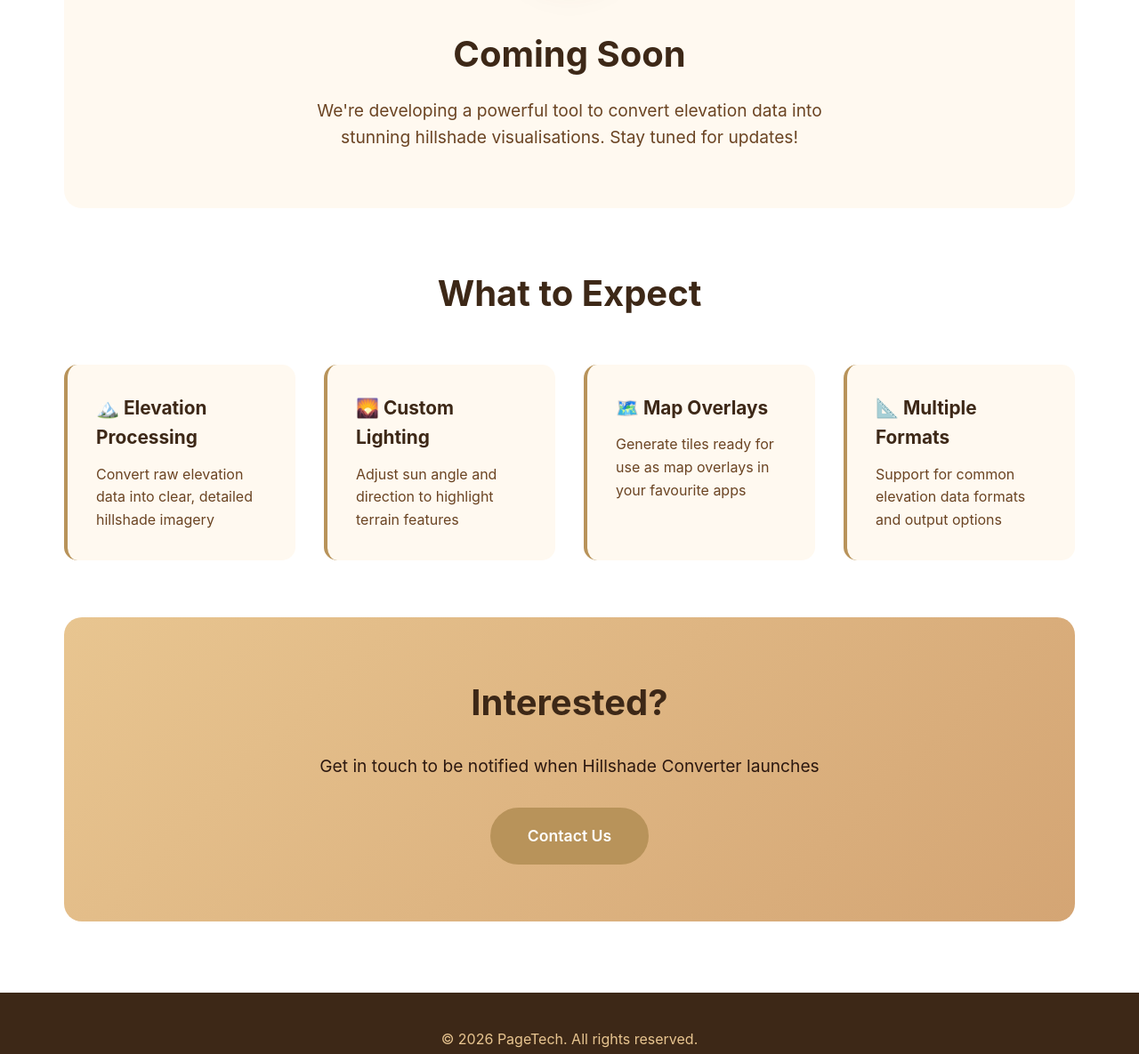
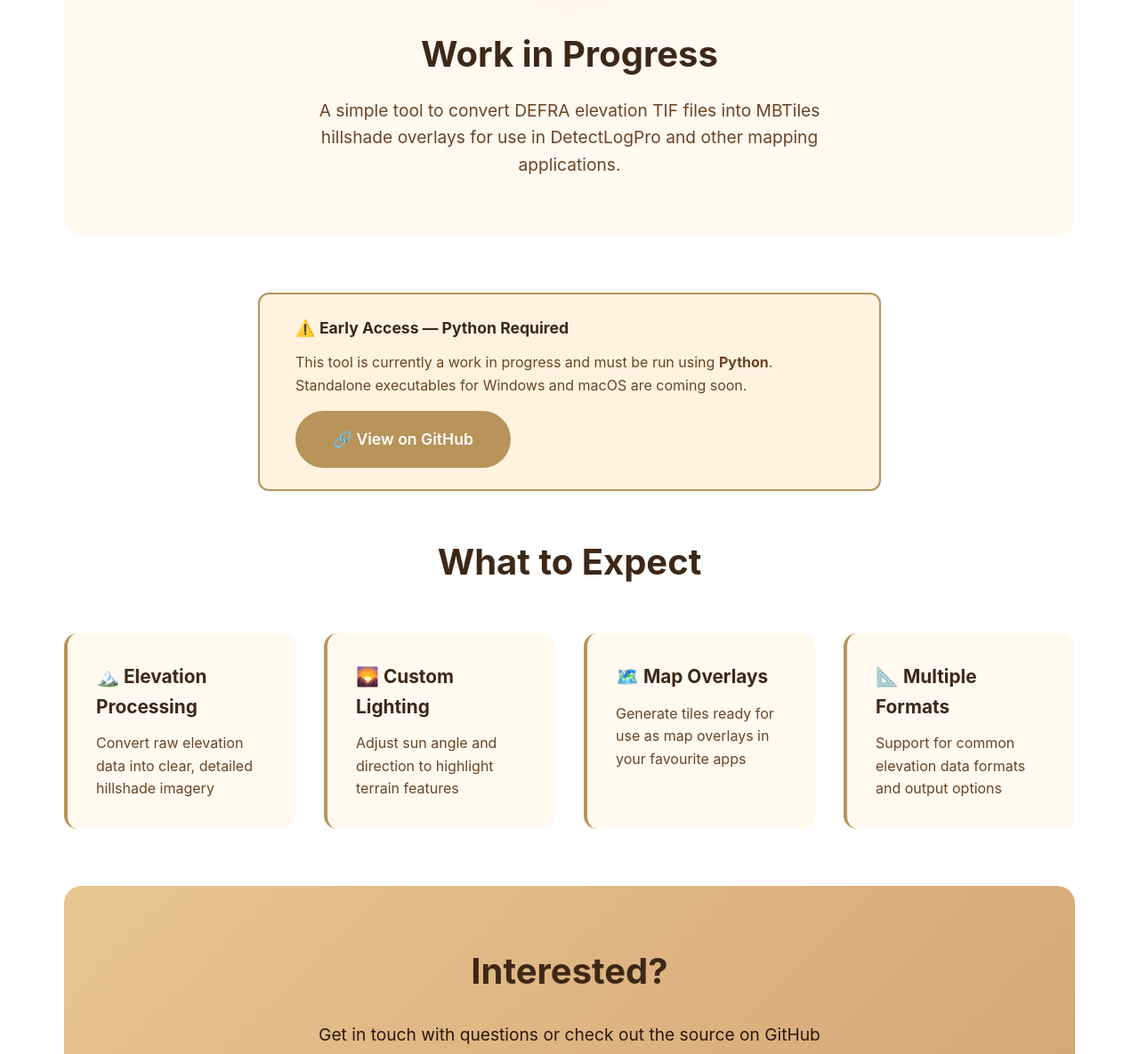
Before and after one commit to sgpage/PageTech, a website: page hillshade.html in a window 1280 px wide. Shown: the part 654-1839 px from the top of the page at 89% size. Drawn offline with Linux system fonts and the light colour scheme.

Commit message:
Added Hillshade link

```diff
--- a/hillshade.html
+++ b/hillshade.html
@@ -58,8 +58,16 @@
                             <line x1="68" y1="15" x2="64" y2="15" stroke="#B8935A" stroke-width="2" opacity="0.4"/>
                         </g>
                     </svg>
-                    <h2>Coming Soon</h2>
-                    <p>We're developing a powerful tool to convert elevation data into stunning hillshade visualisations. Stay tuned for updates!</p>
+                    <h2>Work in Progress</h2>
+                    <p>A simple tool to convert DEFRA elevation TIF files into MBTiles hillshade overlays for use in DetectLogPro and other mapping applications.</p>
+                </div>
+
+                <div style="text-align: center; margin: 2rem 0 3rem;">
+                    <div style="display: inline-block; background: #FFF3E0; border: 2px solid var(--accent-color); border-radius: 12px; padding: 1.5rem 2.5rem; max-width: 700px; text-align: left;">
+                        <p style="color: var(--dark-brown); font-size: 1.1rem; margin: 0 0 0.75rem;">⚠️ <strong>Early Access — Python Required</strong></p>
+                        <p style="color: var(--text-light); margin: 0 0 1rem;">This tool is currently a work in progress and must be run using <strong>Python</strong>. Standalone executables for Windows and macOS are coming soon.</p>
+                        <a href="https://github.com/sgpage/hillshade-converter" target="_blank" class="btn btn-primary" style="display: inline-block;">🔗 View on GitHub</a>
+                    </div>
                 </div>
 
                 <div class="product-details">
@@ -86,7 +94,8 @@
 
                 <div class="cta-section">
                     <h2>Interested?</h2>
-                    <p>Get in touch to be notified when Hillshade Converter launches</p>
+                    <p>Get in touch with questions or check out the source on GitHub</p>
+                    <a href="https://github.com/sgpage/hillshade-converter" target="_blank" class="btn btn-primary" style="margin-right: 1rem;">GitHub Repository</a>
                     <a href="contact.html" class="btn btn-primary">Contact Us</a>
                 </div>
             </div>
```
